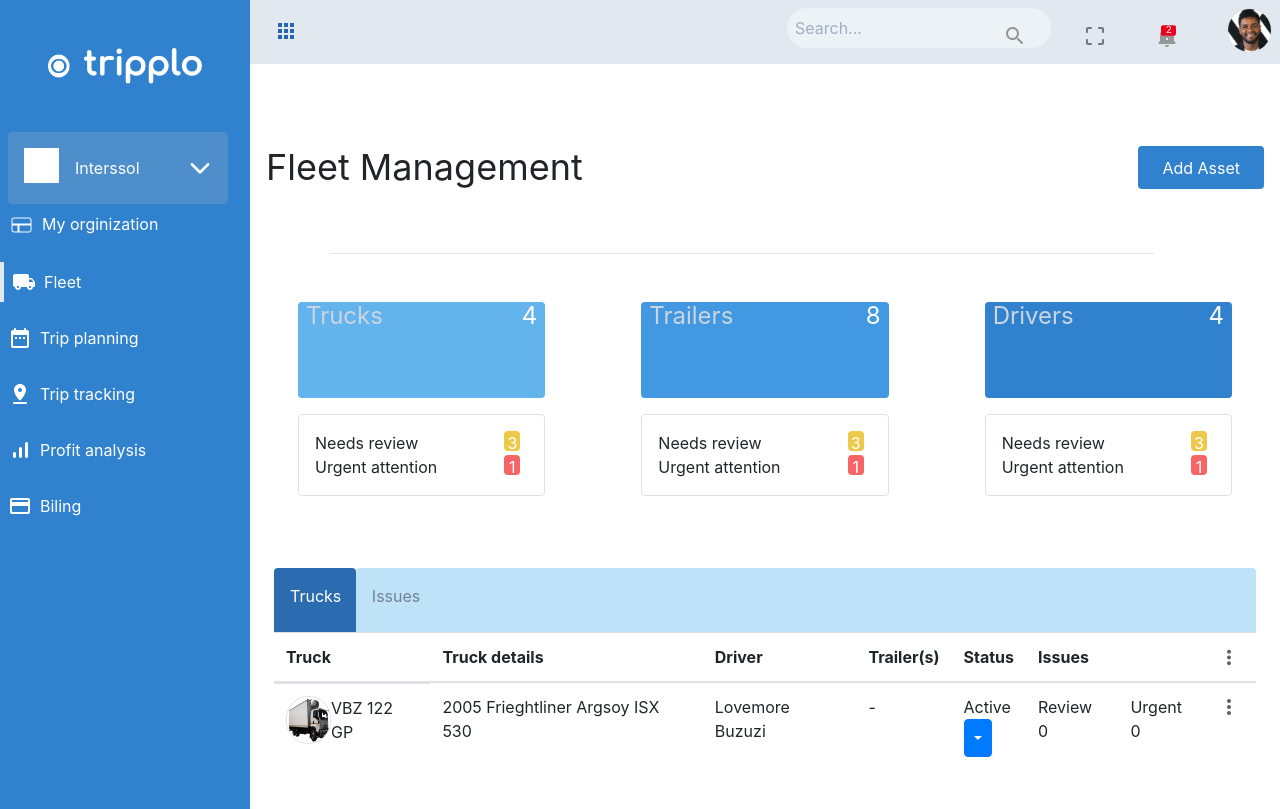
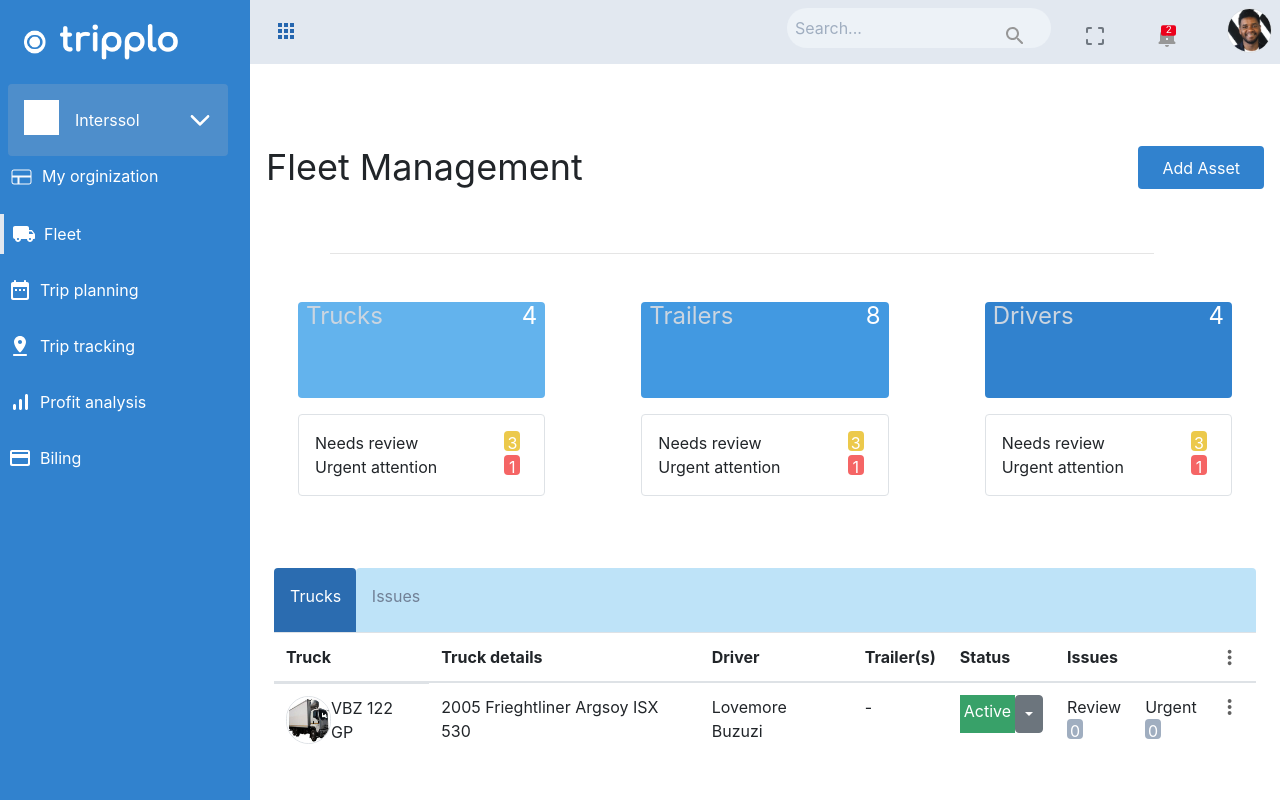
Before and after one commit to AmoDinho/tripplo-dashboard, a React (Create React App) app: page / in a window 1280 px wide. Built offline with nearby package versions, Linux system fonts and the light colour scheme.

Commit message:
fixed tripplo logo

```diff
--- a/src/components/dropdowns/StatusDropdown.js
+++ b/src/components/dropdowns/StatusDropdown.js
@@ -4,10 +4,10 @@ import Dropdown from 'react-bootstrap/Dropdown'
 
 const StatusDropdown = () => {
     return (
-        <Dropdown >
-            <div>Active</div>
-            <Dropdown.Toggle split />
-            <Dropdown.Menu>
+        <Dropdown className='flex flex-row' >
+            <div className='bg-green-600 text-white p-1'>Active</div>
+            <Dropdown.Toggle variant='secondary' split />
+            <Dropdown.Menu >
                 <Dropdown.Item>Active</Dropdown.Item>
                 <Dropdown.Item>Inactive</Dropdown.Item>
                 <Dropdown.Item>Pending</Dropdown.Item>
--- a/src/components/navigation/SideNav.js
+++ b/src/components/navigation/SideNav.js
@@ -18,7 +18,7 @@ const SideNav = ({ isOpen }) => {
 
                 {/*Tripplo logo */}
 
-                <div className="p-5"><img src={TripploLogo} alt="tripplo logo" /></div>
+                <div className="p-4 mr-5"><img src={TripploLogo} alt="tripplo logo" /></div>
                 {/* customer dropdown*/}
                 <div className="ml-2">
                     <ClientDropdown />
--- a/src/components/table/AssetTable.js
+++ b/src/components/table/AssetTable.js
@@ -33,8 +33,8 @@ const AssetTable = () => {
                             <td> Lovemore Buzuzi</td>
                             <td className='s:hidden lg:table-cell'> - </td>
                             <td className='s:hidden lg:table-cell'> <StatusDropdown /></td>
-                            <td className='s:hidden lg:table-cell'> Review 0</td>
-                            <td className='s:hidden lg:table-cell'> Urgent 0</td>
+                            <td className='s:hidden lg:table-cell'> Review  <BodyText className='w-4 h-5 text-white text-center bg-gray-500 mr-2 rounded'>0</BodyText></td>
+                            <td className='s:hidden lg:table-cell'> Urgent <BodyText className='w-4 h-5 text-white text-center bg-gray-500 mr-2 rounded'>0</BodyText></td>
                             <td className='s:hidden lg:table-cell'><img src={Drag} alt='drag' /></td>
                         </tr>
                     </tbody>
```
